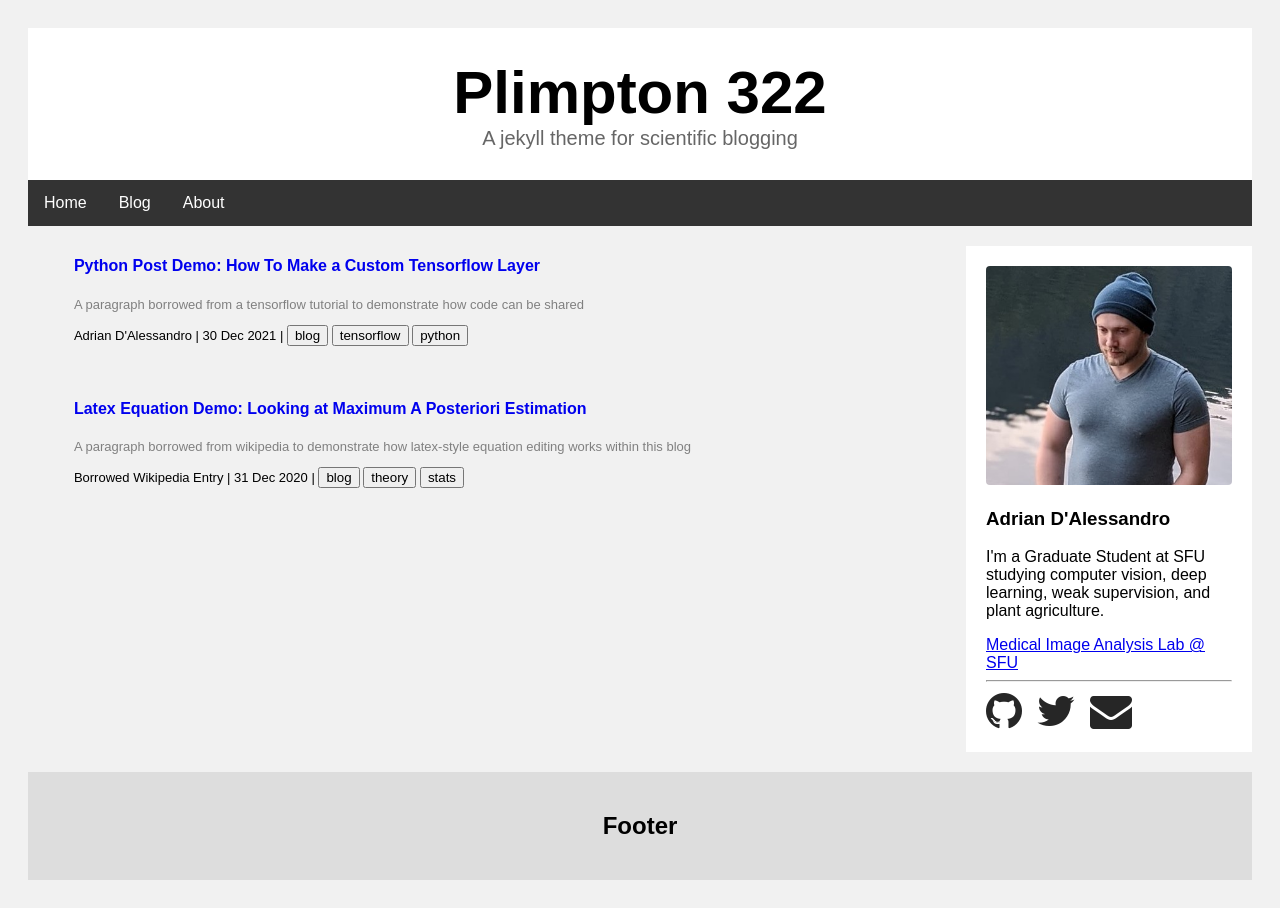
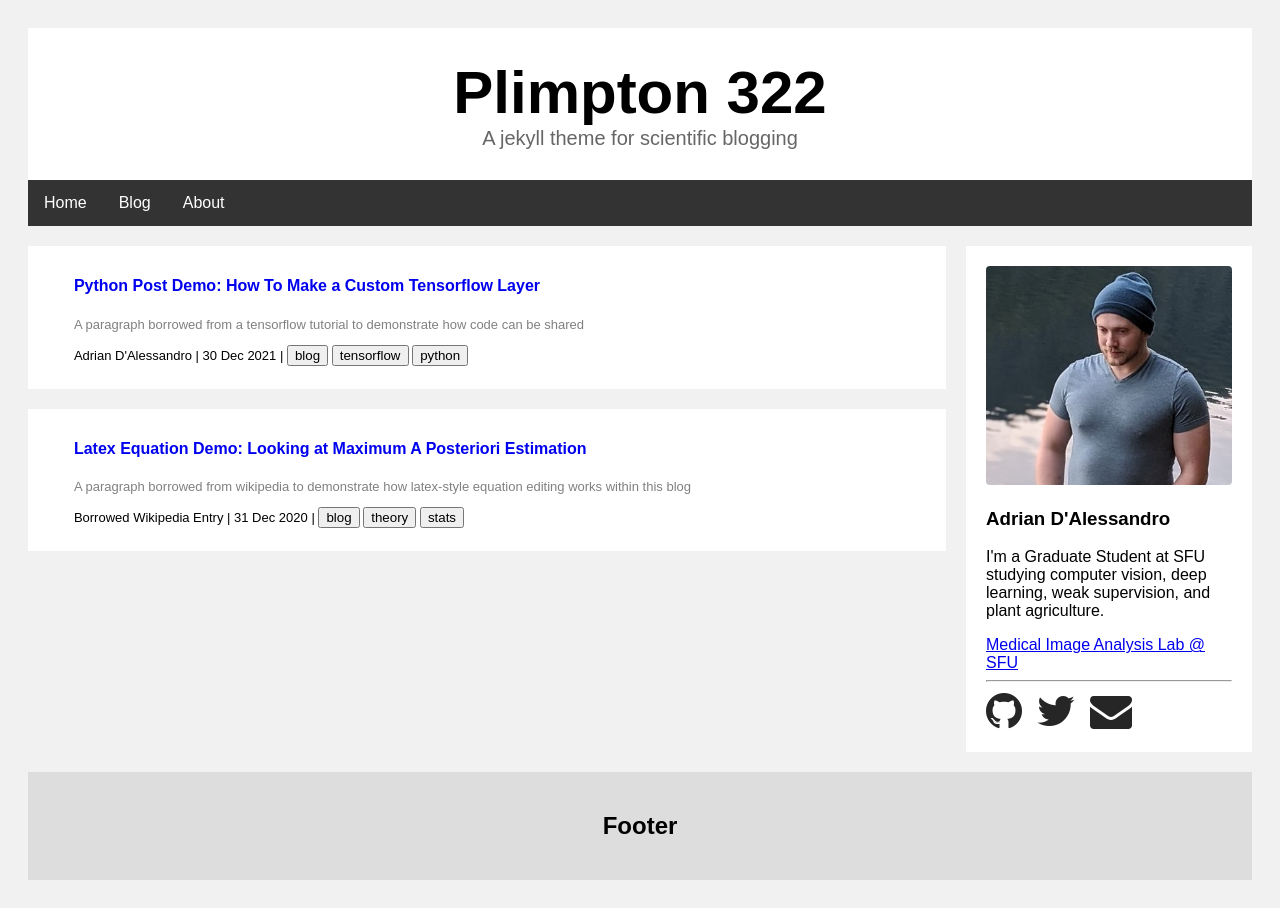
Before and after one commit to adrian-dalessandro/Plimpton322, a Jekyll site: the page built from blog.html, in a window 1280 px wide. Built offline with Jekyll 4.4.1, drawn with Linux system fonts in a browser that asks for light colours.

Commit message:
Update blogtemplate.html

```diff
--- a/_layouts/blogtemplate.html
+++ b/_layouts/blogtemplate.html
@@ -13,7 +13,7 @@
     {% include header.html %}
     {% capture post_content %}
     {% for post in site.posts %}
-    <div class="link-card">
+    <div class="card link-card">
       <h4><b><a class="post-link" href="{{ post.url | relative_url }}">{{ post.title }}</a></b></h4>
       <p class="tagline"> {{post.tagline}} </p>
       <p class="bloginfo">{{ post.author }} | {{ post.date | date_to_string }} |
```
